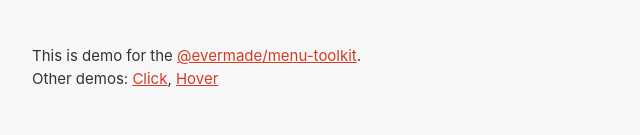
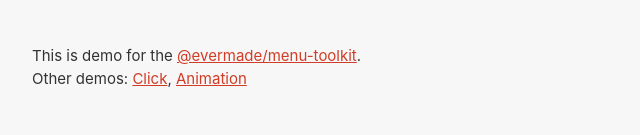
Before and after one commit to evermade/menu-toolkit, a website with bundled scripts: page docs/hover.html in a window 1280 px wide. Shown: the part 1058-1193 px from the top of the page, 296-936 px from the left. Built offline with nearby package versions, Linux system fonts and the light colour scheme.

Commit message:
Readme and docs fixes

```diff
--- a/docs/hover.html
+++ b/docs/hover.html
@@ -113,7 +113,7 @@ if (menuEl) {
 				<p>
 					Other demos:
 					<a href="https://evermade.github.io/menu-toolkit/">Click</a>,
-					<a href="https://evermade.github.io/menu-toolkit/hover.html">Hover</a>
+					<a href="https://evermade.github.io/menu-toolkit/animation.html">Animation</a>
 				</p>
 			</div>
 		</div>
```
Also changed, not shown: README.md.
